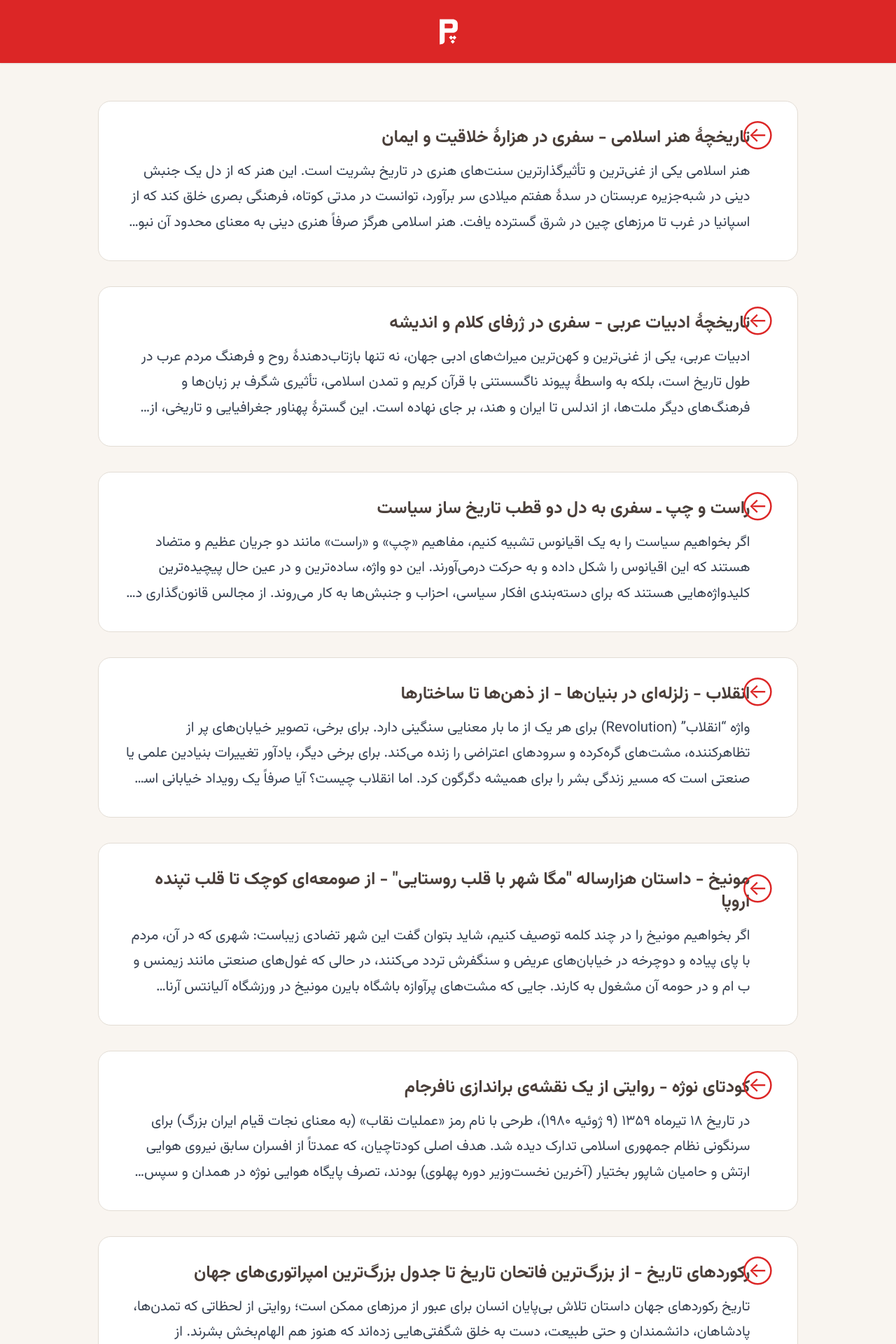
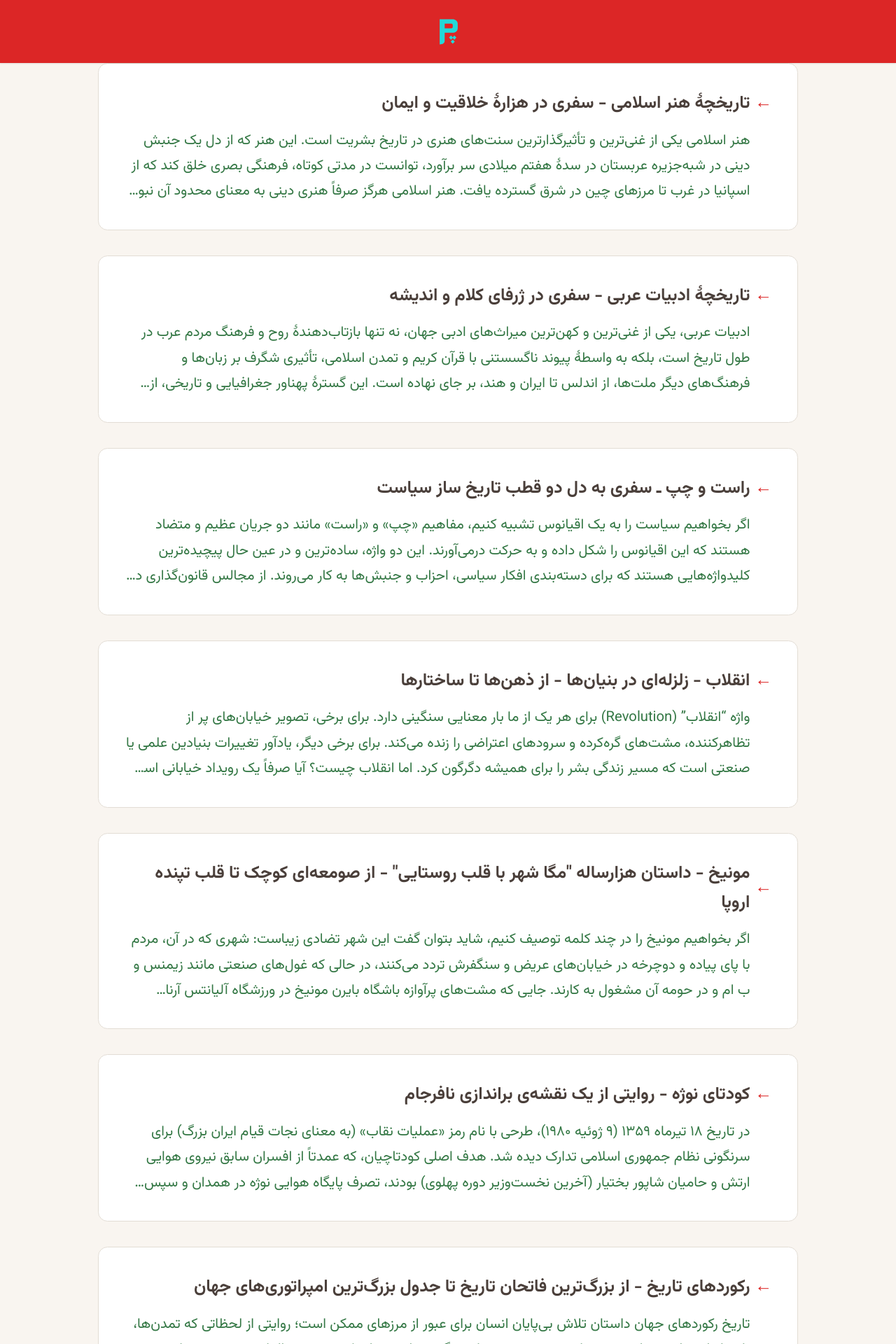
Before and after one commit to darkblog/darkblog.github.io, a Jekyll site: the page built from test.html, in a window 1280 px wide. Shown: the top 1920 px of the page at 70% size. Built offline with Jekyll 4.4.1, drawn with Linux system fonts in a browser that asks for light colours.

Commit message:
Update test.html

```diff
--- a/test.html
+++ b/test.html
@@ -3,408 +3,73 @@
 ---
 
 <!doctype html>
-<html dir="rtl" lang="fa">
+<html lang="fa" dir="rtl">
 <head>
 <meta charset="utf-8">
-    <meta name="viewport" content="width=device-width, initial-scale=1, viewport-fit=cover">
+<meta name="viewport" content="width=device-width,initial-scale=1,viewport-fit=cover">
 <title>وبلاگ پاسگاه</title>
 <meta name="description" content="کاوش در تاریخ و تمدن ایران و جهان">
 <link rel="canonical" href="https://www.pasgah.org/">
-    <link href="https://www.pasgah.org/blog.xml" rel="alternate" type="application/atom+xml">
+<link rel="alternate" type="application/atom+xml" href="https://www.pasgah.org/blog.xml">
 <link rel="icon" href="https://www.pasgah.org/blog.svg">
-    <meta name="theme-color" content="#DC2626">
+
+<link rel="preconnect" href="https://www.pasgah.org" crossorigin>
+<link rel="preload" href="https://www.pasgah.org/blog.woff2" as="font" type="font/woff2" crossorigin>
+
 <style>
-        @font-face {
-  font-family: Vazirmatn;
-  src: url('https://www.pasgah.org/blog.woff2') format('woff2');
-  font-weight: 100 900;
-  font-style: normal;
-  font-display: swap;
-}
+@font-face{font-family:Vazirmatn;src:url('https://www.pasgah.org/blog.woff2') format('woff2');font-weight:100 900;font-display:swap}
+:root{--c1:#4A3F3A;--c2:#DC2626;--bg:#F9F5F0;--w:min(92%,1000px);--lg:2rem;--md:1.25rem;--sm:.75rem;--xs:.5rem;--h:5rem}
+*,*:before,*:after{margin:0;padding:0;box-sizing:border-box}
+html{font-size:clamp(16px,16px + .25vw,18px);background:var(--bg);-webkit-font-smoothing:antialiased}
+body{font-family:Vazirmatn,system-ui,sans-serif;background:var(--bg);color:#111;line-height:1.7;min-height:100vh;display:flex;flex-direction:column}
+.container{width:var(--w);margin:auto}
+.site-header{position:sticky;top:0;z-index:10;background:var(--c2);height:var(--h);display:flex;align-items:center;box-shadow:0 1px 2px rgba(0,0,0,.1)}
+.logo-link,.header-container,.footer-container,.footer-logo{display:flex;align-items:center;justify-content:center;width:100%}
+.logo-svg{width:3.5rem;height:3.5rem;filter:invert(1)}
+main{flex:1}
+.posts-list{display:flex;flex-direction:column;gap:var(--lg)}
+.post-card{background:#fff;border-radius:.75rem;padding:var(--lg);border:1px solid #E3DDD5;transition:.25s;position:relative;display:block;color:inherit;text-decoration:none}
+.post-card:hover{border-color:var(--c2);box-shadow:0 8px 20px rgba(0,0,0,.05);transform:translateY(-3px)}
+.post-card:before{content:'';position:absolute;top:0;right:0;width:5px;height:100%;background:var(--c2);opacity:0;transition:.25s}
+.post-card:hover:before{opacity:1}
+.post-title{font-size:1.375rem;font-weight:700;color:var(--c1);margin-bottom:var(--xs);padding-right:1.75rem;position:relative}
+.post-title:before{content:'←';position:absolute;right:0;top:50%;transform:translateY(-50%);color:var(--c2)}
+.post-excerpt{font-size:1.125rem;color:#374;line-height:1.8;margin-top:var(--sm);padding-right:1.75rem;display:-webkit-box;-webkit-line-clamp:3;-webkit-box-orient:vertical;overflow:hidden}
+footer{padding:3rem 0;background:var(--c2)}
+.footer-logo-svg{width:clamp(4rem,3rem + 2vw,6rem);height:clamp(4rem,3rem + 2vw,6rem);filter:invert(1)}
+@media(max-width:768px){.post-card{padding:var(--md)}.post-title{font-size:1.125rem}.post-excerpt{font-size:1rem}:root{--h:4.5rem}.logo-svg{width:3rem;height:3rem}}
+@media(max-width:480px){.post-card{padding:var(--sm)}.post-title{font-size:1rem;padding-right:1.5rem}.post-excerpt{-webkit-line-clamp:2;padding-right:1.5rem;font-size:.875rem}:root{--h:4rem}.logo-svg{width:2.75rem;height:2.75rem}}
+</style>
 
-:root {
-  --color-primary: #4A3F3A;
-  --color-accent: #DC2626;
-  --color-accent-light: #EF4444;
-  --color-bg: #F9F5F0;
-  --color-surface: #FFFFFF;
-  --color-text: #111827;
-  --color-text-secondary: #374151;
-  --color-text-light: #6B7280;
-  --color-border: #E3DDD5;
-  --color-shadow: rgba(0,0,0,0.05);
-  --color-hover: rgba(220,38,38,0.05);
-  --color-soft-line: #EAD2C0;
-  --color-soft-dot: #B99F8F;
-  --container-width: min(92%, 1000px);
-  --spacing-xs: 0.5rem;
-  --spacing-sm: 0.75rem;
-  --spacing-md: 1.25rem;
-  --spacing-lg: 2rem;
-  --spacing-xl: 3rem;
-  --spacing-xxl: 5rem;
-  --header-height: 5rem;
-  --radius-sm: 0.5rem;
-  --radius-md: 0.75rem;
-  --radius-lg: 1rem;
-  --font-size-sm: 0.875rem;
-  --font-size-base: 1rem;
-  --font-size-lg: 1.125rem;
-  --font-size-xl: 1.375rem;
-  --font-size-2xl: 1.75rem;
-  --font-size-3xl: 2.25rem;
-  --line-height-tight: 1.3;
-  --line-height-normal: 1.7;
-  --line-height-loose: 1.8;
-}
+</head>
 
-*,
-::after,
-::before {
-  margin: 0;
-  padding: 0;
-  box-sizing: border-box;
-}
+<body>
 
-html {
-  scroll-behavior: auto;
-  -webkit-font-smoothing: antialiased;
-  -moz-osx-font-smoothing: grayscale;
-  font-size: clamp(16px, 16px + 0.25vw, 18px);
-  -webkit-tap-highlight-color: transparent;
-  background-color: var(--color-bg);
-}
-
-body {
-  font-family: Vazirmatn, -apple-system, BlinkMacSystemFont, system-ui, sans-serif;
-  background-color: var(--color-bg);
-  color: var(--color-text);
-  line-height: var(--line-height-normal);
-  font-weight: 400;
-  min-height: 100vh;
-  display: flex;
-  flex-direction: column;
-  margin: 0;
-  padding: 0;
-  font-feature-settings: "ss02", "ss03", "ss05", "ss06";
-  text-rendering: optimizeLegibility;
-  overflow-y: scroll;
-  -webkit-overflow-scrolling: touch;
-}
-
-.container {
-  width: var(--container-width);
-  margin: 0 auto;
-}
-
-.site-header {
-  position: sticky;
-  top: 0;
-  z-index: 100;
-  background-color: var(--color-accent);
-  height: var(--header-height);
-  display: flex;
-  align-items: center;
-  box-shadow: 0 1px 2px rgba(0,0,0,0.1);
-  border-bottom: none;
-}
-
-@supports (-webkit-touch-callout: none) {
-  .site-header {
-    padding-top: env(safe-area-inset-top);
-    height: calc(var(--header-height) + env(safe-area-inset-top));
-  }
-}
-
-.header-container {
-  display: flex;
-  align-items: center;
-  justify-content: center;
-  width: 100%;
-  height: 100%;
-}
-
-.logo-link {
-  display: flex;
-  align-items: center;
-  justify-content: center;
-  width: 100%;
-  height: 100%;
-  min-height: var(--header-height);
-  padding: 0;
-  margin: 0;
-  border-radius: 0;
-  text-decoration: none;
-  -webkit-tap-highlight-color: transparent;
-}
-
-.logo-svg {
-  width: 3.5rem;
-  height: 3.5rem;
-  color: #fff;
-  filter: brightness(0) invert(1);
-}
-
-main {
-  flex: 1;
-  display: flex;
-  flex-direction: column;
-}
-
-.content-start {
-  height: clamp(var(--spacing-xl), 4vw, var(--spacing-xxl));
-}
-
-.posts-section {
-  padding-bottom: clamp(var(--spacing-xl), 6vw, var(--spacing-xxl));
-}
-
-.posts-list {
-  display: flex;
-  flex-direction: column;
-  gap: var(--spacing-lg);
-}
-
-.post-card {
-  background: var(--color-surface);
-  border-radius: var(--radius-lg);
-  padding: var(--spacing-lg);
-  border: 1px solid var(--color-border);
-  transition: all 0.25s ease;
-  position: relative;
-  overflow: hidden;
-  text-decoration: none;
-  color: inherit;
-  display: block;
-}
-
-.post-card:hover {
-  border-color: var(--color-accent);
-  box-shadow: 0 8px 20px var(--color-shadow);
-  transform: translateY(-3px);
-}
-
-.post-card::before {
-  content: '';
-  position: absolute;
-  top: 0;
-  right: 0;
-  width: 5px;
-  height: 100%;
-  background: var(--color-accent);
-  opacity: 0;
-  transition: opacity 0.25s ease;
-}
-
-.post-card:hover::before {
-  opacity: 1;
-}
-
-.post-title {
-  font-size: var(--font-size-xl);
-  font-weight: 700;
-  line-height: var(--line-height-tight);
-  color: var(--color-primary);
-  margin-bottom: var(--spacing-xs);
-  position: relative;
-  padding-right: 1.75rem;
-}
-
-.post-title::before {
-  content: '←';
-  position: absolute;
-  right: 0;
-  top: 50%;
-  transform: translateY(-50%);
-  opacity: 1;
-  color: var(--color-accent);
-  font-size: 1.2em;
-  font-weight: 400;
-}
-
-.post-excerpt {
-  font-size: var(--font-size-lg);
-  color: var(--color-text-secondary);
-  line-height: var(--line-height-loose);
-  margin-top: var(--spacing-sm);
-  padding-right: 1.75rem;
-  display: -webkit-box;
-  -webkit-line-clamp: 3;
-  -webkit-box-orient: vertical;
-  overflow: hidden;
-  text-overflow: ellipsis;
-}
-
-.post-meta {
-  display: flex;
-  align-items: center;
-  gap: var(--spacing-md);
-  margin-top: var(--spacing-md);
-  color: var(--color-text-light);
-  font-size: var(--font-size-sm);
-  flex-wrap: wrap;
-}
-
-.post-category {
-  background: var(--color-hover);
-  color: var(--color-accent);
-  padding: 0.25rem 0.75rem;
-  border-radius: var(--radius-sm);
-  font-weight: 500;
-}
-
-footer {
-  padding: clamp(var(--spacing-xl), 4vw, var(--spacing-xxl)) 0;
-  background-color: var(--color-accent);
-}
-
-.footer-container {
-  display: flex;
-  justify-content: center;
-  align-items: center;
-}
-
-.footer-logo {
-  display: flex;
-  align-items: center;
-  justify-content: center;
-  padding: var(--spacing-md);
-  border-radius: var(--radius-md);
-}
-
-.footer-logo-svg {
-  width: clamp(4rem, 3rem + 2vw, 6rem);
-  height: clamp(4rem, 3rem + 2vw, 6rem);
-  color: #fff;
-  filter: brightness(0) invert(1);
-}
-
-@media (max-width: 768px) {
-  .post-card {
-    padding: var(--spacing-md);
-  }
-  .post-title {
-    font-size: var(--font-size-lg);
-    padding-right: 1.75rem;
-  }
-  .post-excerpt {
-    font-size: var(--font-size-base);
-    -webkit-line-clamp: 3;
-    padding-right: 1.75rem;
-  }
-  :root {
-    --header-height: 4.5rem;
-  }
-  .logo-svg {
-    width: 3rem;
-    height: 3rem;
-  }
-}
-
-@media (max-width: 480px) {
-  .post-card {
-    padding: var(--spacing-sm);
-  }
-  .post-title {
-    font-size: var(--font-size-base);
-    padding-right: 1.5rem;
-  }
-  .post-excerpt {
-    -webkit-line-clamp: 2;
-    padding-right: 1.5rem;
-    font-size: var(--font-size-sm);
-  }
-  .post-meta {
-    gap: var(--spacing-sm);
-  }
-  :root {
-    --header-height: 4rem;
-  }
-  .logo-svg {
-    width: 2.75rem;
-    height: 2.75rem;
-  }
-}
-
-:focus-visible {
-  outline: 3px solid var(--color-accent);
-  outline-offset: 3px;
-  border-radius: var(--radius-sm);
-}
-
-::selection {
-  background-color: rgba(220,38,38,0.15);
-  color: var(--color-text);
-}
-
-@media print {
-  .post-card {
-    break-inside: avoid;
-    box-shadow: none;
-    border: 1px solid var(--color-border);
-  }
-  .post-card::before {
-    background: #000;
-  }
-  footer {
-    background: none;
-  }
-}
-
-a {
-  -webkit-tap-highlight-color: transparent;
-}
-
-body {
-  overscroll-behavior-y: contain;
-}
-
-html,
-body {
-  position: fixed;
-  width: 100%;
-  height: 100%;
-  overflow: auto;
-}
-
-@media (hover: none) and (pointer: coarse) {
-  .post-card:active {
-    opacity: 0.9;
-    background-color: var(--color-hover);
-  }
-}
-    </style>
-</head>
-<body>
 <header class="site-header">
   <div class="container header-container">
-            <a href="https://www.pasgah.org/" class="logo-link" aria-label="وبلاگ پاسگاه">
+    <a href="/" class="logo-link" aria-label="وبلاگ پاسگاه">
       <img src="https://www.pasgah.org/blog.svg" alt="لوگوی وبلاگ پاسگاه" class="logo-svg" loading="lazy" width="56" height="56">
     </a>
   </div>
 </header>
 
 <main>
-        <div class="content-start"></div>
-
   <section class="posts-section">
     <div class="container">
       <div class="posts-list">
+
         {% for post in site.posts limit: 100 %}
         <a href="{{ post.url }}" class="post-card" aria-label="{{ post.title }}">
+
           <h2 class="post-title">{{ post.title }}</h2>
 
           <div class="post-excerpt">
             {{ post.excerpt | strip_html | truncate: 400 }}
           </div>
 
-                        {% if post.category %}
-                        <div class="post-meta">
-                            <span class="post-category">{{ post.category }}</span>
-                        </div>
-                        {% endif %}
         </a>
         {% endfor %}
+
       </div>
     </div>
   </section>
@@ -412,10 +77,11 @@
 
 <footer>
   <div class="container footer-container">
-            <a href="https://www.pasgah.org/" class="footer-logo" aria-label="وبلاگ پاسگاه">
+    <a href="/" class="footer-logo" aria-label="وبلاگ پاسگاه">
       <img src="https://www.pasgah.org/blog.svg" alt="وبلاگ پاسگاه" class="footer-logo-svg" loading="lazy" width="80" height="80">
     </a>
   </div>
 </footer>
+
 </body>
 </html>
```
Lines whose indentation alone changed are shown as unchanged.
